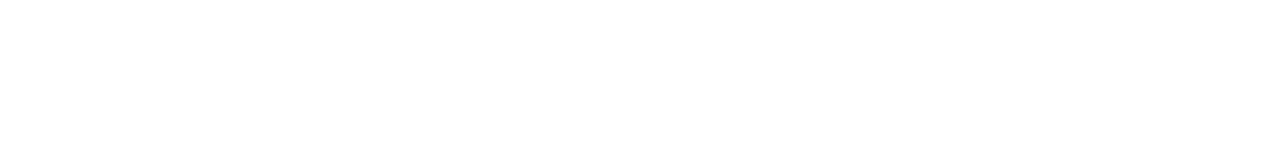
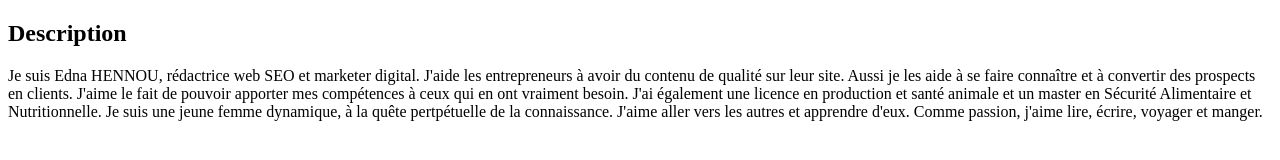
Before and after one commit to Ninouthe/git-mon-cv, a plain HTML site: page index.html in a window 1280 px wide. Drawn offline with Linux system fonts and the light colour scheme.

Commit message:
mise en place de la section description

```diff
--- a/index.html
+++ b/index.html
@@ -8,6 +8,13 @@
     <title>mon-cv</title>
 </head>
 <body>
-
+    <h2>Description</h2>
+    <p>Je suis Edna HENNOU, rédactrice web SEO et marketer digital. J'aide les entrepreneurs à avoir du contenu de qualité sur leur site.
+        Aussi je les aide à se faire connaître et à convertir des prospects en clients. J'aime le fait de pouvoir apporter mes compétences à
+        ceux qui en ont vraiment besoin.
+        J'ai également une licence en production et santé animale et un master en Sécurité Alimentaire et Nutritionnelle.
+        Je suis une jeune femme dynamique, à la quête pertpétuelle de la connaissance. J'aime aller vers les autres et apprendre d'eux.
+        Comme passion, j'aime lire, écrire, voyager et manger.
+    </p>
 </body>
 </html>
```
